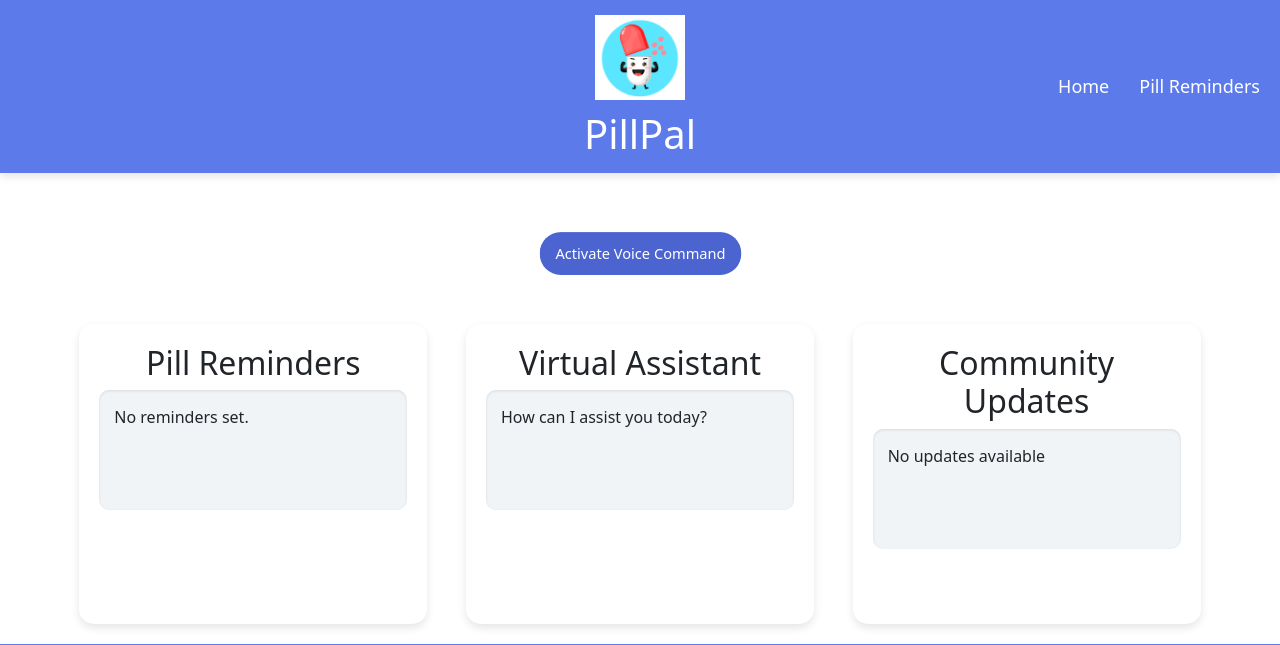
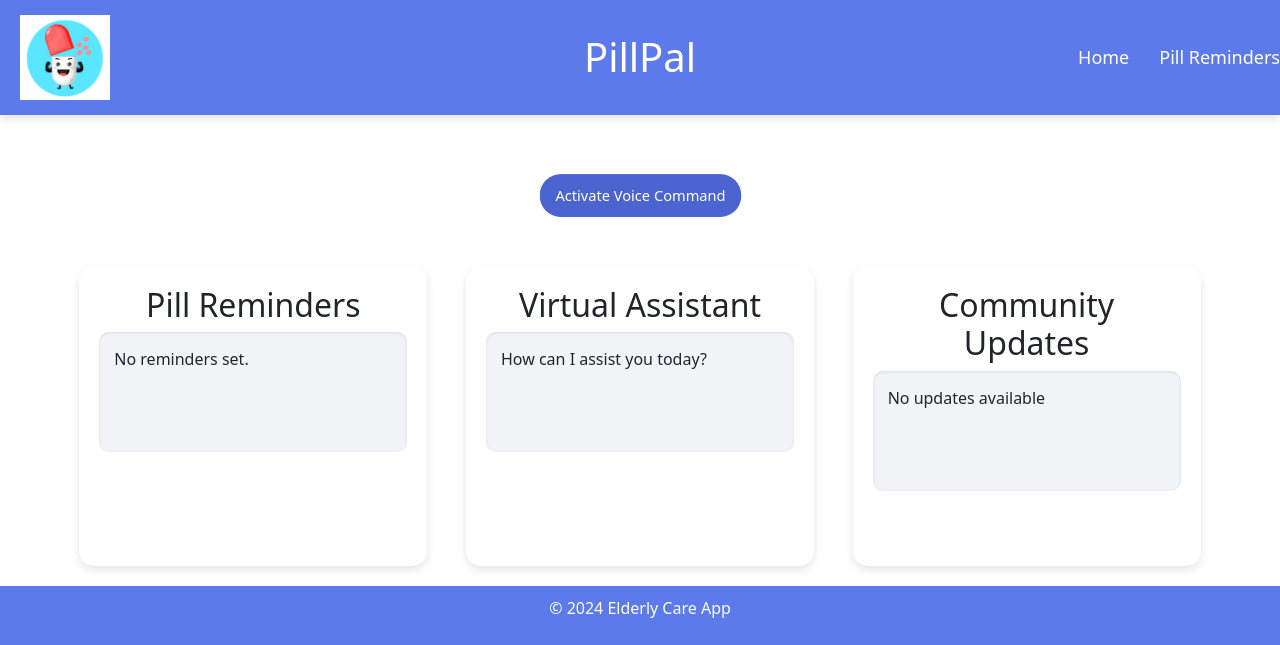
Before and after one commit to Shirsha5/nlp-aai, a Flask app: page /elderly-care-app in a window 1280 px wide. Shown: the top 645 px of the page. Run offline with Flask 3, Linux system fonts and the light colour scheme; some libraries are stand-ins or nearby versions.

Commit message:
Update elderly-care-app.css

```diff
--- a/NLP miniproject/static/elderly-care-app.css
+++ b/NLP miniproject/static/elderly-care-app.css
@@ -1,3 +1,4 @@
+/* General Styles */
 body {
   font-family: 'Arial', sans-serif;
   margin: 0;
@@ -9,24 +10,26 @@ body {
 header {
   background-color: #5C7AEA;
   color: white;
-  text-align: center;
   padding: 15px 0;
   box-shadow: 0 4px 8px rgba(0, 0, 0, 0.1);
   position: relative;
+  display: flex;  /* Align items using Flexbox */
+  justify-content: space-between;  /* Space between logo and nav */
+  align-items: center;  /* Vertically center items */
+  padding-left: 20px;  /* Add padding for spacing */
 }
 
-header h1 {
-  margin: 0;
+#logo {
+  width: 90px;
+  height: auto;
+  display: block;
+  margin: 0;  /* Remove auto margin to align left */
 }
 
 .nav-links {
   list-style: none;
   margin: 0;
   padding: 0;
-  position: absolute;
-  top: 50%;
-  right: 20px;
-  transform: translateY(-50%);
   display: flex;
   gap: 30px;
 }
@@ -46,19 +49,14 @@ header h1 {
   color: #d1d1d1;
 }
 
-.login-icon {
-  width: 24px;
-  height: 24px;
-  vertical-align: middle;
+header h1 {
+  margin: 0;
+  position: absolute;
+  left: 50%;
+  transform: translateX(-50%);  /* Center the heading */
 }
-#logo {
-  width: 90px;
-  height: auto;
-  display: block;
-  margin: 0 auto 10px;
-}
+
 #voice-command-container {
-
   text-align: center;
   margin: 30px 0;
 }
@@ -133,7 +131,6 @@ h2 {
   background-color: #4b64d0;
 }
 
-
 /* Button Animation */
 @keyframes pulse {
   0% {
@@ -147,7 +144,6 @@ h2 {
   }
 }
 
-
 footer {
   text-align: center;
   padding: 10px 0;
```
